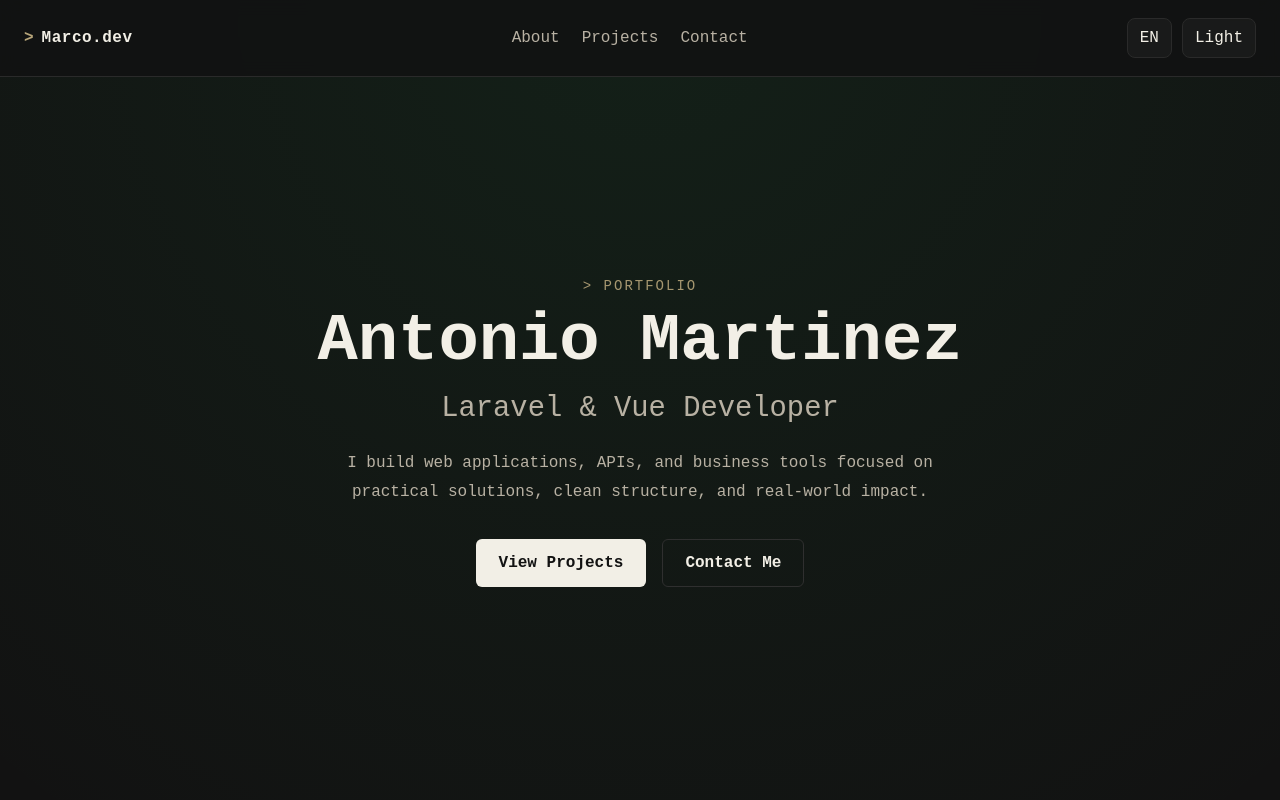
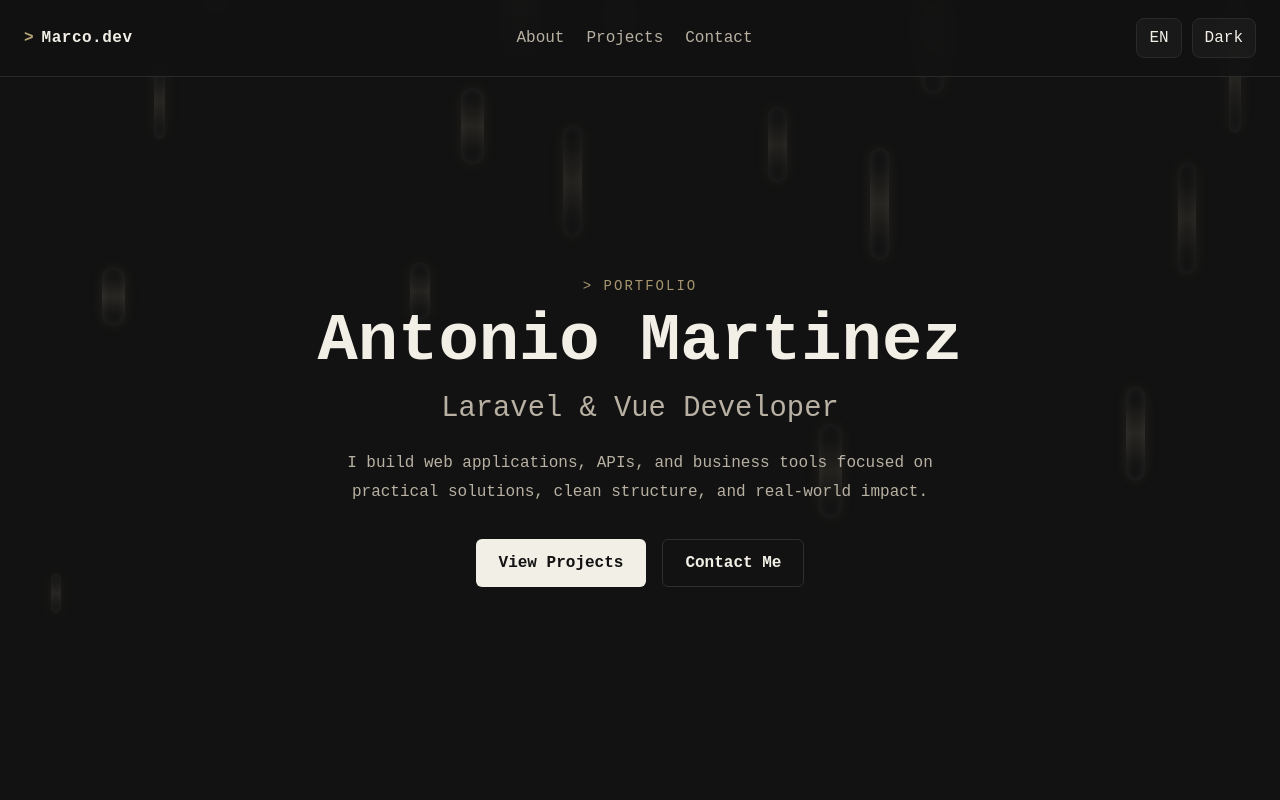
Before and after one commit to MarcoAMtz99/portafolio_vue, a Vue app: page / in a window 1280 px wide. Shown: the top 800 px of the page. Built offline with nearby package versions, Linux system fonts and the light colour scheme.

Commit message:
Rain animation in background

```diff
--- a/src/App.vue
+++ b/src/App.vue
@@ -6,8 +6,10 @@ import AboutSection from './components/AboutSection.vue'
 import ProjectsSection from './components/ProjectsSection.vue'
 import ContactSection from './components/ContactSection.vue'
 
-// 👉 estado del tema
+// const themeFamily = ref('default')
+
 const themeFamily = ref('editorial')
+
 const themeMode = ref('dark')
 
 const applyTheme = () => {
@@ -15,21 +17,49 @@ const applyTheme = () => {
   document.documentElement.setAttribute('data-theme-mode', themeMode.value)
 }
 
-// aplicar cambios
 watch([themeFamily, themeMode], applyTheme)
 
 onMounted(() => {
   applyTheme()
 })
 
-// toggle dark/light
 const toggleThemeMode = () => {
   themeMode.value = themeMode.value === 'dark' ? 'light' : 'dark'
 }
+
+const random = (min, max) => Math.random() * (max - min) + min
+
+const rainDrops = Array.from({ length: 36 }, (_, index) => ({
+  id: index,
+  left: `${(index + 1) * 4}%`,
+  height: `${40 + (index % 6) * 18}px`,
+  duration: `${6 + (index % 5) * 1.5}s`,
+  delay: `${(index % 7) * 0.8}s`,
+  opacity: themeMode.value === 'light'
+  ? random(0.7, 1.0)
+  : random(0.48, 0.68),
+  width: `${random(5, 25)}px`
+}))
 </script>
 
 <template>
   <div class="app-shell">
+    <div class="app-background">
+      <span
+        v-for="drop in rainDrops"
+        :key="drop.id"
+        class="rain-drop"
+        :style="{
+          left: drop.left,
+          height: drop.height,
+          width: random(10, 25) + 'px',
+          animationDuration: drop.duration,
+          animationDelay: drop.delay,
+          opacity: drop.opacity
+        }"
+      />
+    </div>
+
     <TheHeader
       :theme-mode="themeMode"
       @toggle-theme="toggleThemeMode"
@@ -42,14 +72,81 @@ const toggleThemeMode = () => {
   </div>
 </template>
 
-<style scoped>
+<style>
 .app-shell {
+  position: relative;
   min-height: 100vh;
-  background:
-    radial-gradient(circle at top, rgba(34, 197, 94, 0.08), transparent 35%),
-    var(--bg-primary);
+  background: var(--bg-primary);
+  overflow: hidden;
   transition:
     background 0.5s ease,
     color 0.4s ease;
 }
+
+.app-background {
+  position: fixed;
+  inset: 0;
+  pointer-events: none;
+  z-index: 0;
+  overflow: hidden;
+}
+
+.rain-drop {
+  position: absolute;
+  top: -200px;
+
+  border-radius: 12px;
+
+  background: linear-gradient(
+    to bottom,
+    transparent 0%,
+    var(--rain-line-soft-color) 20%,
+    var(--rain-line-strong-color) 50%,
+    var(--rain-line-soft-color) 80%,
+    transparent 100%
+  );
+
+
+  box-shadow:
+  0 0 16px var(--rain-line-strong-color),
+  inset 0 0 10px rgba(255, 255, 255, 0.12);
+
+
+  animation-name: rainFall;
+  animation-timing-function: linear;
+  animation-iteration-count: infinite;
+
+  filter: blur(0.4px);
+}
+
+.rain-drop::before {
+  content: "";
+  position: absolute;
+  inset: 0;
+
+  background: linear-gradient(
+    to bottom,
+    transparent,
+    rgba(255, 255, 255, 0.15),
+    transparent
+  );
+
+  opacity: 0.3;
+}
+
+header,
+main,
+section {
+  position: relative;
+  z-index: 1;
+}
+
+@keyframes rainFall {
+  0% {
+    transform: translateY(-20vh);
+  }
+  100% {
+    transform: translateY(120vh);
+  }
+}
 </style>
--- a/src/components/TheHeader.vue
+++ b/src/components/TheHeader.vue
@@ -3,7 +3,7 @@ import { computed } from 'vue'
 import { useI18n } from 'vue-i18n'
 
 const props = defineProps({
-  theme: {
+  themeMode: {
     type: String,
     required: true,
   },
@@ -18,7 +18,7 @@ const languages = ['en', 'es', 'pt']
 const currentLanguageLabel = computed(() => locale.value.toUpperCase())
 
 const currentThemeLabel = computed(() => {
-  return props.theme === 'dark' ? 'Dark' : 'Light'
+  return props.themeMode === 'dark' ? 'Dark' : 'Light'
 })
 
 const changeLanguage = () => {
--- a/src/styles/themes.css
+++ b/src/styles/themes.css
@@ -32,6 +32,8 @@
   --panel-shadow: var(--shadow-soft);
   --panel-padding: 24px;
 
+  --panel-inner-border: rgba(255, 255, 255, 0.04);
+
   --button-radius: 10px;
   --button-primary-bg: var(--accent);
   --button-primary-text: #02100a;
@@ -43,6 +45,20 @@
   --button-secondary-hover-bg: rgba(255, 255, 255, 0.05);
 
   --section-label-color: var(--accent);
+
+  /* --bg-accent-glow: rgba(34, 197, 94, 0.08);
+  --bg-accent-glow-soft: rgba(255, 255, 255, 0.03); */
+
+  --bg-accent-glow: rgba(34, 197, 94, 0.18);
+--bg-accent-glow-soft: rgba(255, 255, 255, 0.08);
+
+--rain-line-color: rgba(255, 255, 255, 0.045);
+--rain-line-soft-color: rgba(34, 197, 94, 0.03);
+--scan-line-color: rgba(255, 255, 255, 0.04);
+
+--rain-line-color: rgba(255, 255, 255, 0.08);
+--rain-line-strong-color: rgba(34, 197, 94, 0.18);
+
 }
 
 /* =========================
@@ -71,6 +87,8 @@
   --panel-shadow: var(--shadow-soft);
   --panel-padding: 24px;
 
+  --panel-inner-border: rgba(15, 23, 42, 0.05);
+
   --button-radius: 10px;
   --button-primary-bg: var(--accent);
   --button-primary-text: #ffffff;
@@ -82,6 +100,15 @@
   --button-secondary-hover-bg: rgba(15, 23, 42, 0.04);
 
   --section-label-color: var(--accent);
+
+  --bg-accent-glow: rgba(21, 128, 61, 0.06);
+  --bg-accent-glow-soft: rgba(15, 23, 42, 0.03);
+
+--rain-line-color: rgba(37, 99, 235, 0.10);
+--rain-line-soft-color: rgba(96, 165, 250, 0.08);
+--rain-line-strong-color: rgba(37, 99, 235, 0.20);
+--scan-line-color: rgba(37, 99, 235, 0.06);
+
 }
 
 /* =========================
@@ -110,6 +137,8 @@
   --panel-shadow: none;
   --panel-padding: 24px;
 
+  --panel-inner-border: rgba(0, 0, 0, 0.05);
+
   --button-radius: 6px;
   --button-primary-bg: #1a1a1a;
   --button-primary-text: #f6f3ea;
@@ -121,7 +150,15 @@
   --button-secondary-hover-bg: rgba(0, 0, 0, 0.04);
 
   --section-label-color: #6b7a5a;
-  --panel-inner-border: rgba(0, 0, 0, 0.06);
+
+  --bg-accent-glow: rgba(107, 122, 90, 0.07);
+  --bg-accent-glow-soft: rgba(26, 26, 26, 0.025);
+--rain-line-color: rgba(107, 122, 90, 0.14);
+--rain-line-soft-color: rgba(140, 156, 117, 0.12);
+--rain-line-strong-color: rgba(107, 122, 90, 0.26);
+--scan-line-color: rgba(107, 122, 90, 0.08);
+
+
 
 }
 
@@ -151,6 +188,8 @@
   --panel-shadow: none;
   --panel-padding: 24px;
 
+  --panel-inner-border: rgba(255, 255, 255, 0.04);
+
   --button-radius: 6px;
   --button-primary-bg: #f2efe6;
   --button-primary-text: #121212;
@@ -163,6 +202,12 @@
 
   --section-label-color: #b7a57a;
 
-  --panel-inner-border: rgba(255, 255, 255, 0.04);
+  --bg-accent-glow: rgba(183, 165, 122, 0.06);
+  --bg-accent-glow-soft: rgba(255, 255, 255, 0.02);
+  --rain-line-color: rgba(242, 239, 230, 0.05);
+--rain-line-soft-color: rgba(183, 165, 122, 0.025);
+--scan-line-color: rgba(242, 239, 230, 0.02);
 
+--rain-line-color: rgba(242, 239, 230, 0.08);
+--rain-line-strong-color: rgba(183, 165, 122, 0.16);
 }
```
